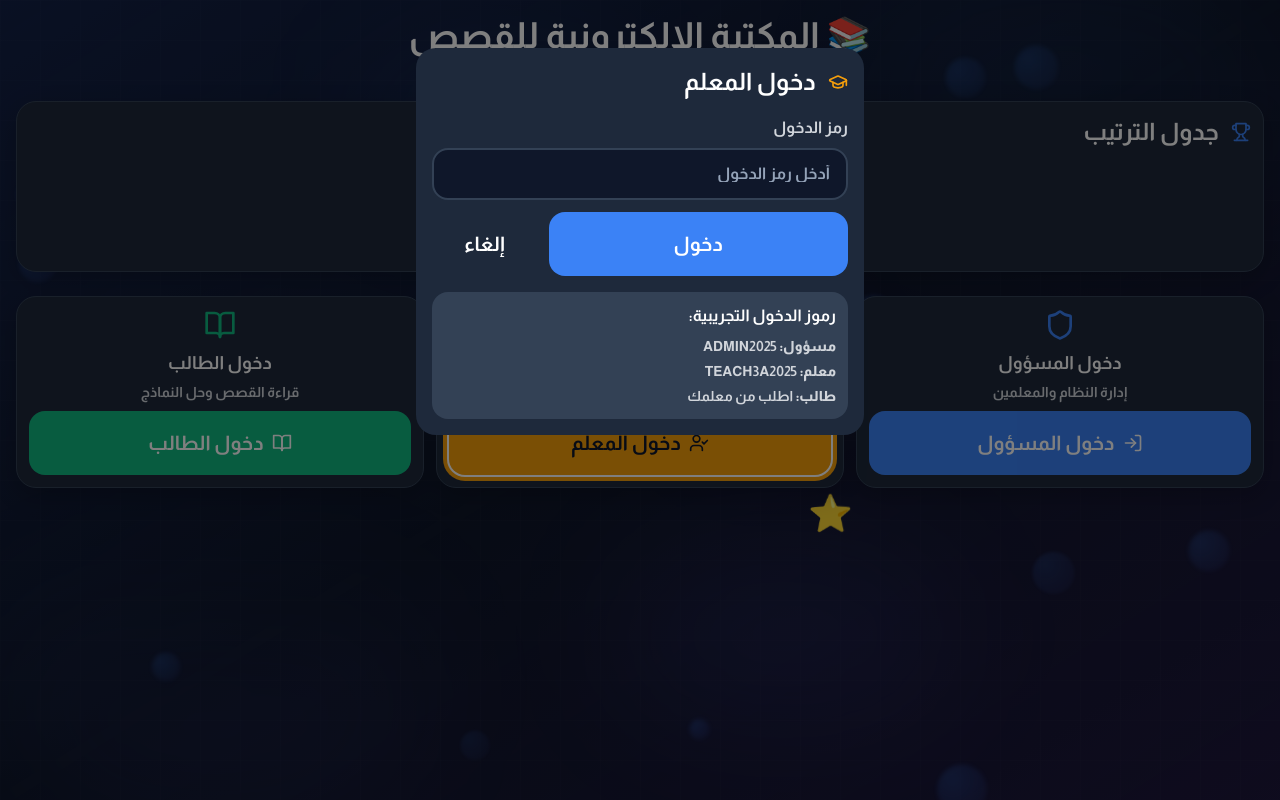
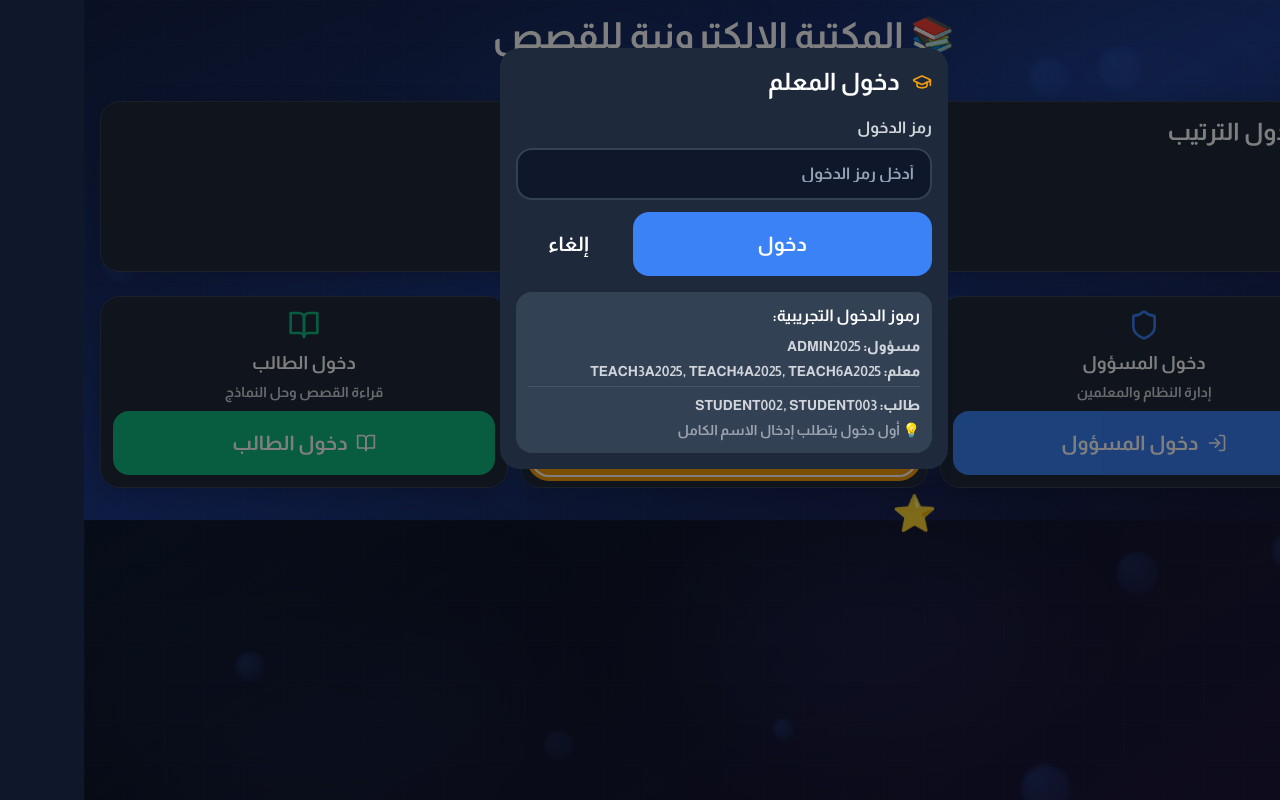
Before and after one commit to alaaeldien1212/OL, a Next.js app: page / in a window 1280 px wide. Both pictures are taken after a click on the button "دخول المعلم". Built offline with nearby package versions, Linux system fonts and the light colour scheme; no server answers.

Commit message:
Merge stashed changes: Update teacher dashboard UI and dependencies

```diff
--- a/package.json
+++ b/package.json
@@ -3,9 +3,9 @@
   "version": "1.0.0",
   "private": true,
   "scripts": {
-    "dev": "next dev",
+    "dev": "next dev -p 3008",
     "build": "next build",
-    "start": "next start",
+    "start": "next start -p 3008",
     "lint": "next lint"
   },
   "dependencies": {
--- a/src/app/page.tsx
+++ b/src/app/page.tsx
@@ -116,10 +116,8 @@ export default function HomePage() {
   }
 
   return (
-    <div className="relative overflow-hidden">
-      <AnimatedBackground />
-
-      <div className="relative z-10 w-full p-2 md:p-4" dir="rtl">
+    <AnimatedBackground>
+      <div className="w-full p-2 md:p-4" dir="rtl">
         <div className="max-w-7xl mx-auto">
           {/* Header */}
           <motion.div
@@ -409,8 +407,13 @@ export default function HomePage() {
                   <h4 className="text-white font-semibold mb-2 text-sm">رموز الدخول التجريبية:</h4>
                   <div className="text-xs text-gray-300 space-y-1">
                     <p><strong>مسؤول:</strong> ADMIN2025</p>
-                    <p><strong>معلم:</strong> TEACH3A2025</p>
-                    <p><strong>طالب:</strong> اطلب من معلمك</p>
+                    <p><strong>معلم:</strong> TEACH3A2025, TEACH4A2025, TEACH6A2025</p>
+                    <div className="border-t border-slate-600 pt-2 mt-2">
+                      <p><strong>طالب:</strong> STUDENT002, STUDENT003</p>
+                      <p className="text-gray-400 text-xs mt-1">
+                        💡 أول دخول يتطلب إدخال الاسم الكامل
+                      </p>
+                    </div>
                   </div>
                 </div>
               </motion.div>
@@ -430,6 +433,6 @@ export default function HomePage() {
           },
         }}
       />
-    </div>
+    </AnimatedBackground>
   )
 }
--- a/src/app/teacher/page.tsx
+++ b/src/app/teacher/page.tsx
@@ -83,14 +83,14 @@ export default function TeacherDashboard() {
             >
               <Card
                 className="cursor-pointer hover:shadow-hover transition-all p-6 text-center"
-                onClick={() => router.push('/teacher/stories/create')}
+                onClick={() => router.push('/teacher/stories')}
               >
                 <div className="flex justify-center mb-3">
                   <BookOpen className="w-16 h-16 text-accent-green" />
                 </div>
-                <h3 className="text-xl font-bold text-white mb-2">إنشاء قصص</h3>
+                <h3 className="text-xl font-bold text-white mb-2">إدارة القصص</h3>
                 <p className="text-gray-300 text-sm font-semibold">
-                  كتابة وإنشاء قصص جديدة وحديثة
+                  إنشاء وتعديل وحذف القصص
                 </p>
               </Card>
             </motion.div>
@@ -102,14 +102,14 @@ export default function TeacherDashboard() {
             >
               <Card
                 className="cursor-pointer hover:shadow-hover transition-all p-6 text-center"
-                onClick={() => router.push('/teacher/forms/create')}
+                onClick={() => router.push('/teacher/forms')}
               >
                 <div className="flex justify-center mb-3">
                   <FileText className="w-16 h-16 text-secondary" />
                 </div>
-                <h3 className="text-xl font-bold text-white mb-2">إنشاء نموذج</h3>
+                <h3 className="text-xl font-bold text-white mb-2">إدارة النماذج</h3>
                 <p className="text-gray-300 text-sm font-semibold">
-                  إنشاء نماذج التحليل والأسئلة
+                  إنشاء وتعديل وحذف النماذج والأسئلة
                 </p>
               </Card>
             </motion.div>
--- a/src/components/AnimatedBackground.tsx
+++ b/src/components/AnimatedBackground.tsx
@@ -43,11 +43,11 @@ export const AnimatedBackground: React.FC<{ children?: React.ReactNode }> = ({ c
   return (
     <div className="w-full bg-gradient-to-br from-slate-900 via-blue-900 to-slate-900">
       {/* Base gradient layers */}
-      <div className="fixed inset-0 bg-gradient-to-br from-blue-900/30 via-transparent to-purple-900/20 pointer-events-none" />
+      <div className="fixed inset-0 bg-gradient-to-br from-blue-900/30 via-transparent to-purple-900/20 pointer-events-none z-0" />
 
       {/* Animated grid background */}
       <svg
-        className="fixed inset-0 w-full h-full opacity-5 pointer-events-none"
+        className="fixed inset-0 w-full h-full opacity-5 pointer-events-none z-0"
         width="100%"
         height="100%"
         xmlns="http://www.w3.org/2000/svg"
@@ -64,7 +64,7 @@ export const AnimatedBackground: React.FC<{ children?: React.ReactNode }> = ({ c
       {elements.map((element) => (
         <motion.div
           key={element.id}
-          className="fixed rounded-full pointer-events-none"
+          className="fixed rounded-full pointer-events-none z-0"
           style={{
             top: element.top,
             left: element.left,
@@ -90,7 +90,7 @@ export const AnimatedBackground: React.FC<{ children?: React.ReactNode }> = ({ c
 
       {/* Floating clouds */}
       <motion.div
-        className="fixed top-10 left-1/4 w-64 h-32 bg-blue-500/10 rounded-full blur-3xl pointer-events-none"
+        className="fixed top-10 left-1/4 w-64 h-32 bg-blue-500/10 rounded-full blur-3xl pointer-events-none z-0"
         animate={{
           x: [0, 50, 0],
           y: [0, 20, 0],
@@ -103,7 +103,7 @@ export const AnimatedBackground: React.FC<{ children?: React.ReactNode }> = ({ c
       />
 
       <motion.div
-        className="fixed bottom-20 right-1/4 w-80 h-40 bg-indigo-500/10 rounded-full blur-3xl pointer-events-none"
+        className="fixed bottom-20 right-1/4 w-80 h-40 bg-indigo-500/10 rounded-full blur-3xl pointer-events-none z-0"
         animate={{
           x: [0, -50, 0],
           y: [0, -20, 0],
@@ -117,7 +117,7 @@ export const AnimatedBackground: React.FC<{ children?: React.ReactNode }> = ({ c
       />
 
       <motion.div
-        className="fixed top-1/3 right-1/3 w-48 h-48 bg-purple-500/5 rounded-full blur-3xl pointer-events-none"
+        className="fixed top-1/3 right-1/3 w-48 h-48 bg-purple-500/5 rounded-full blur-3xl pointer-events-none z-0"
         animate={{
           scale: [1, 1.1, 1],
           opacity: [0.5, 0.8, 0.5],
@@ -131,7 +131,7 @@ export const AnimatedBackground: React.FC<{ children?: React.ReactNode }> = ({ c
 
       {/* Floating books */}
       <motion.div
-        className="fixed top-1/4 left-1/3 text-4xl pointer-events-none"
+        className="fixed top-1/4 left-1/3 text-4xl pointer-events-none z-0"
         animate={{
           y: [0, -20, 0],
           rotate: [0, 5, -5, 0],
@@ -146,7 +146,7 @@ export const AnimatedBackground: React.FC<{ children?: React.ReactNode }> = ({ c
       </motion.div>
 
       <motion.div
-        className="fixed bottom-1/3 right-1/3 text-4xl pointer-events-none"
+        className="fixed bottom-1/3 right-1/3 text-4xl pointer-events-none z-0"
         animate={{
           y: [0, 25, 0],
           rotate: [0, -8, 8, 0],
@@ -162,7 +162,7 @@ export const AnimatedBackground: React.FC<{ children?: React.ReactNode }> = ({ c
       </motion.div>
 
       <motion.div
-        className="fixed top-1/2 right-1/4 text-4xl pointer-events-none"
+        className="fixed top-1/2 right-1/4 text-4xl pointer-events-none z-0"
         animate={{
           y: [0, -15, 0],
           rotate: [0, 10, -10, 0],
@@ -178,13 +178,15 @@ export const AnimatedBackground: React.FC<{ children?: React.ReactNode }> = ({ c
       </motion.div>
 
       {/* Gradient orbs */}
-      <div className="fixed inset-0 overflow-hidden pointer-events-none">
+      <div className="fixed inset-0 overflow-hidden pointer-events-none z-0">
         <div className="absolute top-0 right-0 w-1/3 h-1/3 bg-gradient-to-b from-blue-500/10 to-transparent rounded-full filter blur-3xl" />
         <div className="absolute bottom-0 left-0 w-1/3 h-1/3 bg-gradient-to-t from-indigo-500/10 to-transparent rounded-full filter blur-3xl" />
       </div>
 
       {/* Content */}
-      {children}
+      <div className="relative z-10">
+        {children}
+      </div>
     </div>
   )
 }
```
Also changed, not shown: 1 other file (tests, documents, lock files or other folders).
